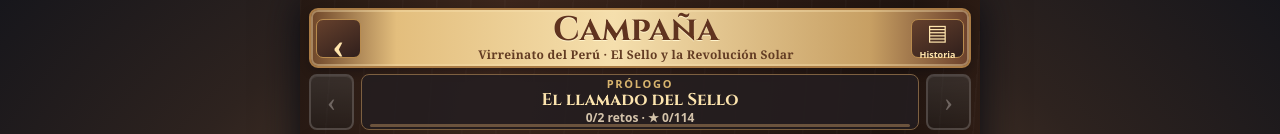
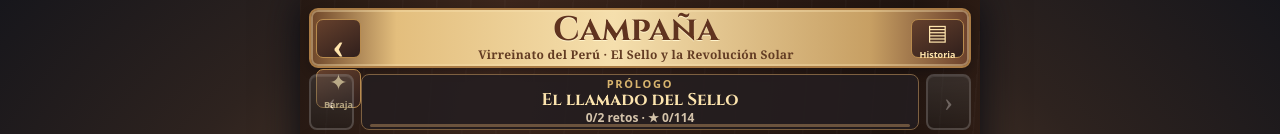
Before and after one commit to Afelex/Decreto-Real, a React (Vite) app: page / in a window 1280 px wide. Both pictures are taken after a click on the button "Empezar campaña". Shown: the top 134 px of the page. Built offline with nearby package versions, Linux system fonts and the light colour scheme.

Commit message:
Navegación de campaña: acceso a colección y estilo místico de prueba

```diff
--- a/screens/CampaignMap.tsx
+++ b/screens/CampaignMap.tsx
@@ -119,6 +119,7 @@ const CampaignMap: React.FC = () => {
           <span>Virreinato del Perú · El Sello y la Revolución Solar</span>
         </div>
         <button type="button" className="dcm-story" onClick={() => navigate('/campania/historia')} aria-label="Ver la historia">▤<span>Historia</span></button>
+        <button type="button" className="dcm-story dcm-deck" onClick={() => navigate('/campania/baraja')} aria-label="Ver cartas místicas y editar baraja">✦<span>Baraja</span></button>
       </header>
 
       <nav className="dcm-chapter-nav" aria-label="Regiones de campaña">
```
